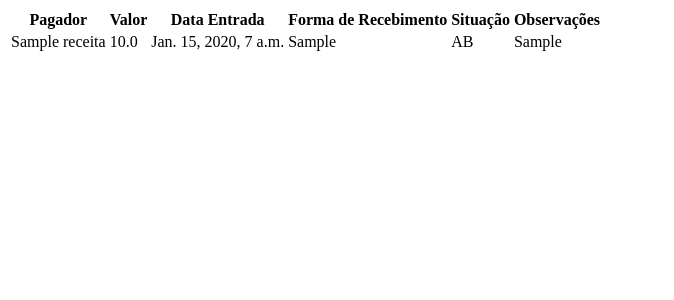
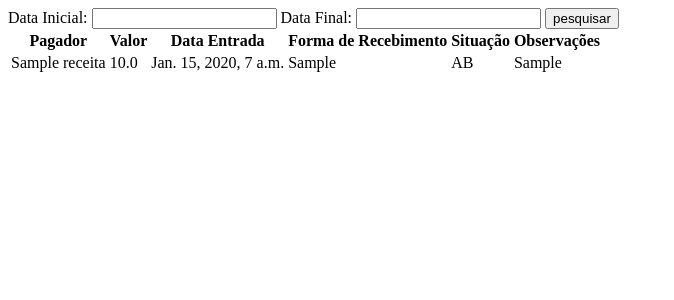
Before and after one commit to phgsilva/agenda-financeira, a Django app: template agendaFinanceiraApp/templates/agendaFinanceiraApp/consultaReceita.html in a window 1280 px wide. Shown: the top 300 px of the page, without its empty margins (0-674 px from the left). Run offline with Django 3.2, Linux system fonts and the light colour scheme; the template is opened without the code that fills it: values that come from a table or form of the project are taken from there, others are empty; tables that the repository leaves empty hold one stand-in row (values such as "Sample post"); parts of the project's set-up code (start-up, migrations or seed data) failed here and were passed over.

Commit message:
filtros de pesquisa para consultas

```diff
--- a/agendaFinanceiraApp/templates/agendaFinanceiraApp/consultaReceita.html
+++ b/agendaFinanceiraApp/templates/agendaFinanceiraApp/consultaReceita.html
@@ -5,8 +5,14 @@
 </head>
 <body>
 	<div id="filtroReceita">
-		<form action="" method="GET">
+		<form method="get" action="{% url 'consultaReceita' %}">
+			Data Inicial:
+            <input type="text" name="data_inicio">
 
+            Data Final:
+            <input type="text" name="data_inicio">
+
+            <input type="submit" value="pesquisar">
 		</form>
 	</div>
 	<div id="listaReceitas">
```
